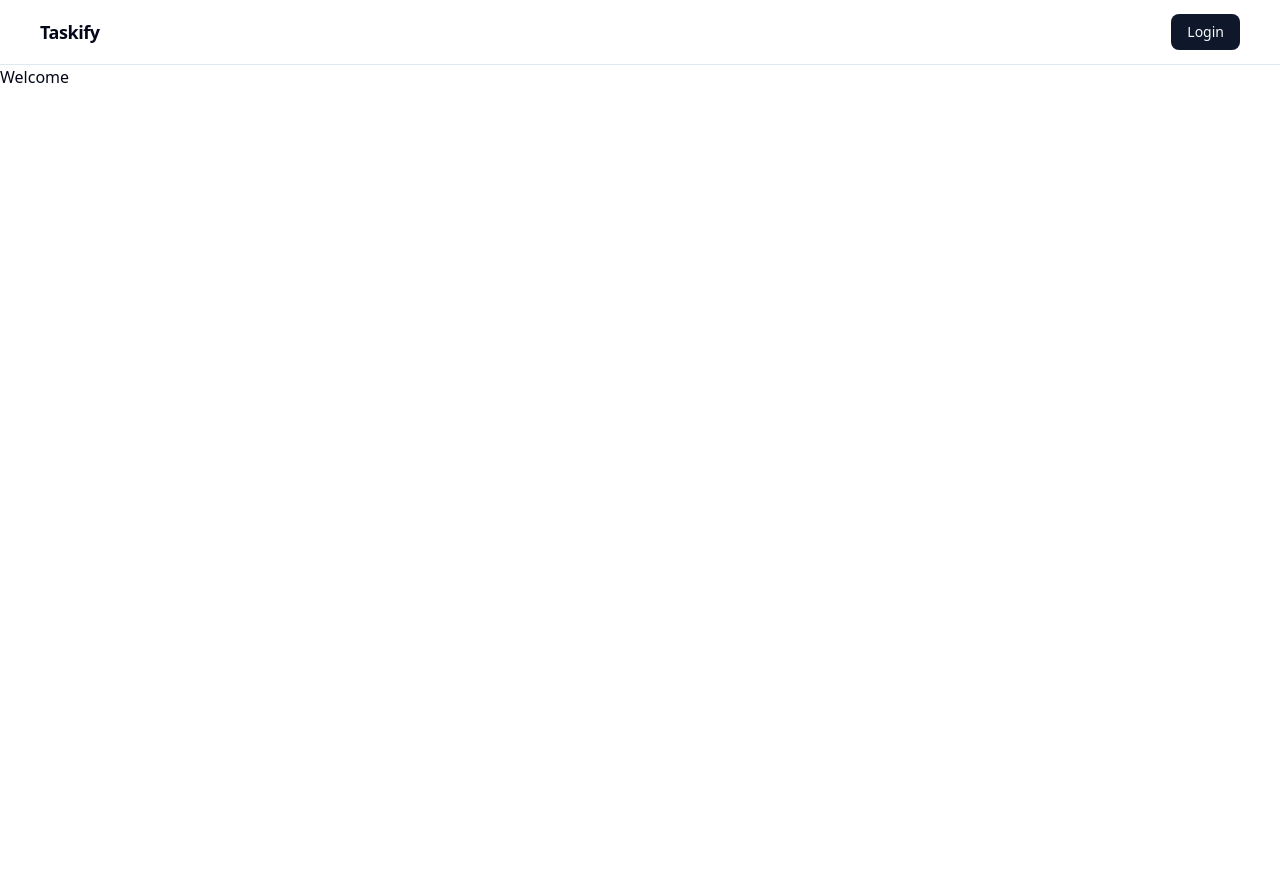
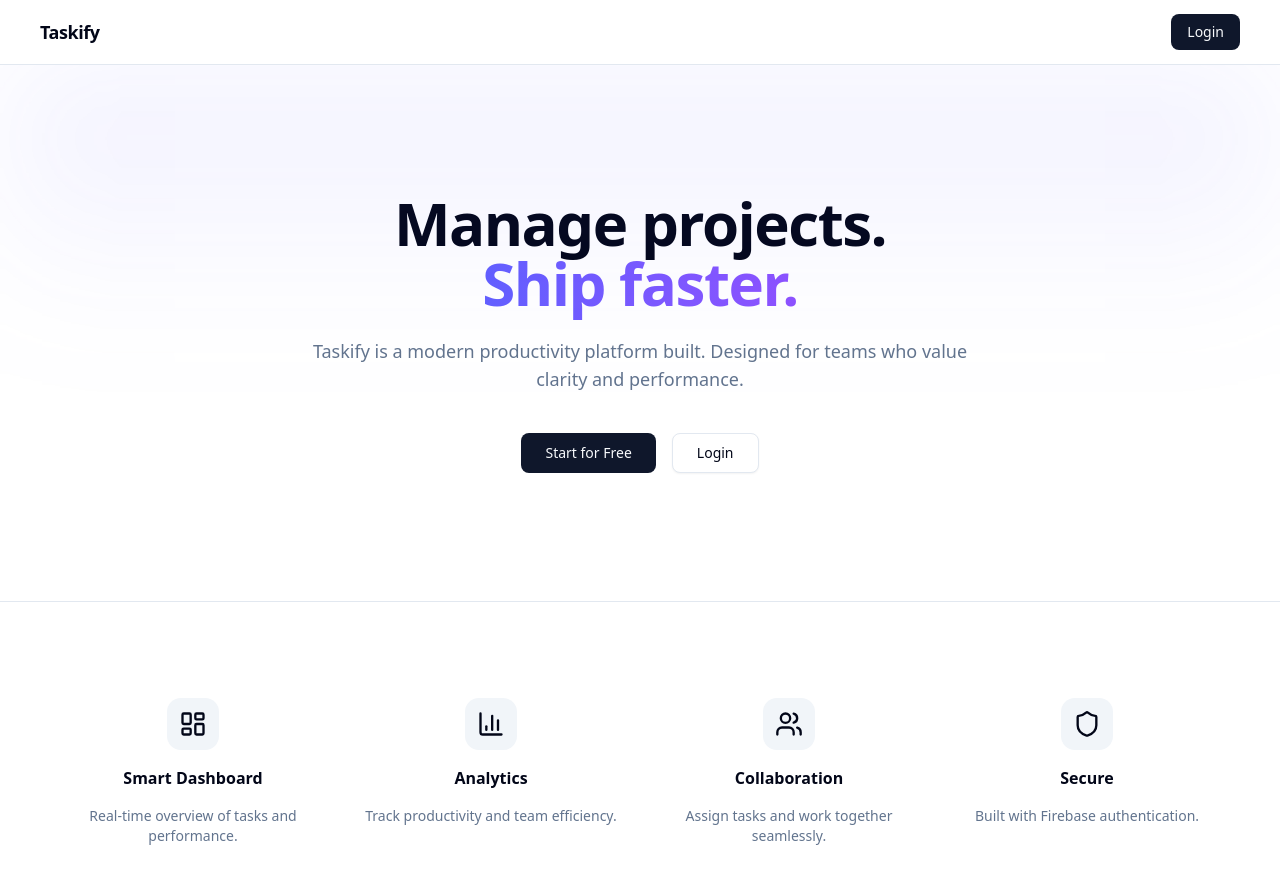
Before and after one commit to emirhanbayatli/taskify-app, a Next.js app: page / in a window 1280 px wide. Shown: the top 884 px of the page. Before the commit the page ends 800 px from the top, so only its background shows below. Built offline with nearby package versions, Linux system fonts and the light colour scheme; no server answers.

Commit message:
feat: refactor workspace management and enhance home page layout with features

```diff
--- /dev/null
+++ b/app/(private)/workspace/page.tsx
@@ -0,0 +1,61 @@
+"use client";
+import { InputModal } from "@/components/InputModal";
+import { Button } from "@/components/ui/button";
+import { WorkspaceCard } from "@/components/WorkspaceCard";
+import { useAuth } from "@/features/auth/AuthProvider";
+import {
+  createWorkspace,
+  getWorkspacesByOwner,
+} from "@/features/workspace/actions";
+import { useEffect, useState } from "react";
+import { Workspace as WorkspaceType } from "@/lib/types";
+
+export default function Workspace() {
+  const [openModal, setOpenModal] = useState(false);
+  const { user } = useAuth();
+  const [workspaces, setWorkspaces] = useState<WorkspaceType[]>([]);
+
+  useEffect(() => {
+    const fetchWorkspaces = async () => {
+      if (!user) return;
+      const result = await getWorkspacesByOwner(user.id || "unknown");
+      setWorkspaces(result as unknown as WorkspaceType[]);
+    };
+    fetchWorkspaces();
+  }, [user]);
+
+  return (
+    <div className="p-8">
+      <Button onClick={() => setOpenModal(true)}>Create Workspace</Button>
+      <div className="grid grid-cols-1 md:grid-cols-2 lg:grid-cols-3 gap-6 mt-6">
+        {workspaces.map((workspace) => (
+          <WorkspaceCard
+            key={workspace.id}
+            id={workspace.id || ""}
+            title={workspace.workspaceName}
+            description={workspace.workspaceDesc || "No description provided."}
+          />
+        ))}
+      </div>
+
+      {openModal && (
+        <InputModal
+          setOpenModal={setOpenModal}
+          title="Create New Workspace"
+          firstInputLabel="Workspace Name"
+          secondInputLabel="Description"
+          btnLabel="Create"
+          onSubmitAction={async (data) => {
+            await createWorkspace({
+              ownerId: user?.id || "unknown",
+              workspaceName: data.field1,
+              workspaceDesc: data.field2,
+              members: [],
+            });
+            setOpenModal(false);
+          }}
+        />
+      )}
+    </div>
+  );
+}
--- a/app/page.tsx
+++ b/app/page.tsx
@@ -1,3 +1,60 @@
+import { Feature } from "@/components/Feature";
+import { Button } from "@/components/ui/button";
+import { BarChart3, LayoutDashboard, Shield, Users } from "lucide-react";
+import Link from "next/link";
+
 export default function Home() {
-  return <div>Welcome</div>;
+  return (
+    <div className="bg-background text-foreground">
+      <section className="relative py-32 text-center px-6 overflow-hidden">
+        <div className="absolute inset-0 pointer-events-none bg-gradient-to-b from-indigo-500/10 via-transparent to-transparent blur-3xl" />
+        <h1 className="text-5xl md:text-6xl font-bold tracking-tight">
+          Manage projects. <br />
+          <span className="bg-gradient-to-r from-indigo-500 to-violet-500 bg-clip-text text-transparent">
+            Ship faster.
+          </span>
+        </h1>
+        <p className="mt-6 text-lg text-muted-foreground max-w-2xl mx-auto">
+          Taskify is a modern productivity platform built. Designed for teams
+          who value clarity and performance.
+        </p>
+
+        <div className="flex justify-center gap-4 mt-10">
+          <Link href="/register">
+            <Button size="lg">Start for Free</Button>
+          </Link>
+          <Link href="/login">
+            <Button variant="outline" size="lg">
+              Login
+            </Button>
+          </Link>
+        </div>
+      </section>
+
+      <section className="px-6 py-24 border-t">
+        <div className="max-w-6xl mx-auto grid md:grid-cols-4 gap-10 text-center">
+          <Feature
+            icon={<LayoutDashboard size={28} />}
+            title="Smart Dashboard"
+            desc="Real-time overview of tasks and performance."
+          />
+          <Feature
+            icon={<BarChart3 size={28} />}
+            title="Analytics"
+            desc="Track productivity and team efficiency."
+          />
+          <Feature
+            icon={<Users size={28} />}
+            title="Collaboration"
+            desc="Assign tasks and work together seamlessly."
+          />
+          <Feature
+            icon={<Shield size={28} />}
+            title="Secure"
+            desc="Built with Firebase authentication."
+          />
+        </div>
+      </section>
+    </div>
+  );
 }
--- a/features/auth/AuthProvider.tsx
+++ b/features/auth/AuthProvider.tsx
@@ -10,21 +10,8 @@ import {
 } from "firebase/auth";
 import { toast } from "sonner";
 import { getErrorMessageFromCode } from "@/lib/utils";
-import { doc, serverTimestamp, setDoc } from "firebase/firestore";
-
-type UserType = {
-  email: string | null;
-  id: string | null;
-} | null;
-
-type AuthContextType = {
-  user: UserType;
-  loading: boolean;
-  login: (email: string, password: string) => Promise<void>;
-  signUp: (email: string, password: string, fullName: string) => Promise<void>;
-  logout: () => Promise<void>;
-  resetPassword: (email: string) => Promise<void>;
-};
+import { doc, getDoc, serverTimestamp, setDoc } from "firebase/firestore";
+import { AuthContextType, UserType } from "@/lib/types";
 
 const AuthContext = createContext<AuthContextType | null>(null);
 
@@ -33,9 +20,16 @@ export function AuthProvider({ children }: { children: React.ReactNode }) {
   const [loading, setLoading] = useState(true);
 
   useEffect(() => {
-    const unsubscribe = onAuthStateChanged(auth, (firebaseUser) => {
+    const unsubscribe = onAuthStateChanged(auth, async (firebaseUser) => {
       if (firebaseUser) {
-        setUser({ email: firebaseUser.email, id: firebaseUser.uid });
+        const userRef = doc(db, "users", firebaseUser.uid);
+        const userSnap = await getDoc(userRef);
+        const userData = userSnap.data();
+        setUser({
+          email: firebaseUser.email,
+          id: firebaseUser.uid,
+          fullName: userData?.fullName || "",
+        });
       } else {
         setUser(null);
       }
```
Also changed, not shown: app/(private)/projects/page.tsx (deleted).
